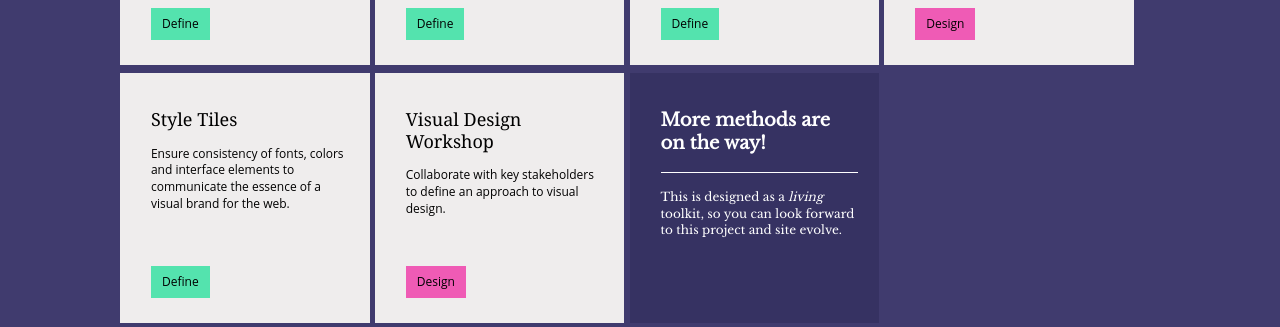
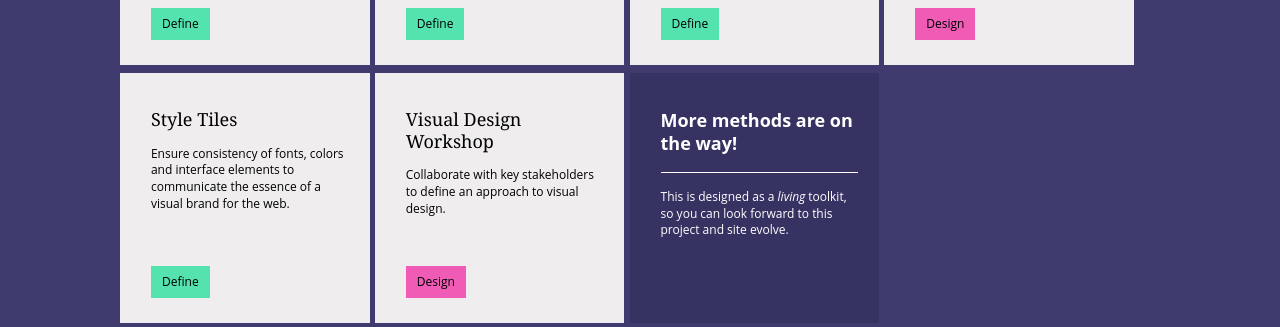
Before and after one commit to open-design-kit/opendesignkit, a Jekyll site: the page built from index.html, in a window 1280 px wide. Shown: the part 978-1305 px from the top of the page. Built offline with Jekyll 4.4.1, drawn with Linux system fonts in a browser that asks for light colours.

Commit message:
using open sans for the paragraph

```diff
--- a/css/styles.css
+++ b/css/styles.css
@@ -719,7 +719,7 @@ a.method-list-link:focus {
 .methods-list-more {
     border: 1px solid #363262;
     color: #fff;
-    font-family: 'Libre Baskerville', Georgia, serif;
+    /*font-family: 'Libre Baskerville', Georgia, serif;*/
     font-size: rem;
     font-weight: normal;
     line-height: 1.3;
```
